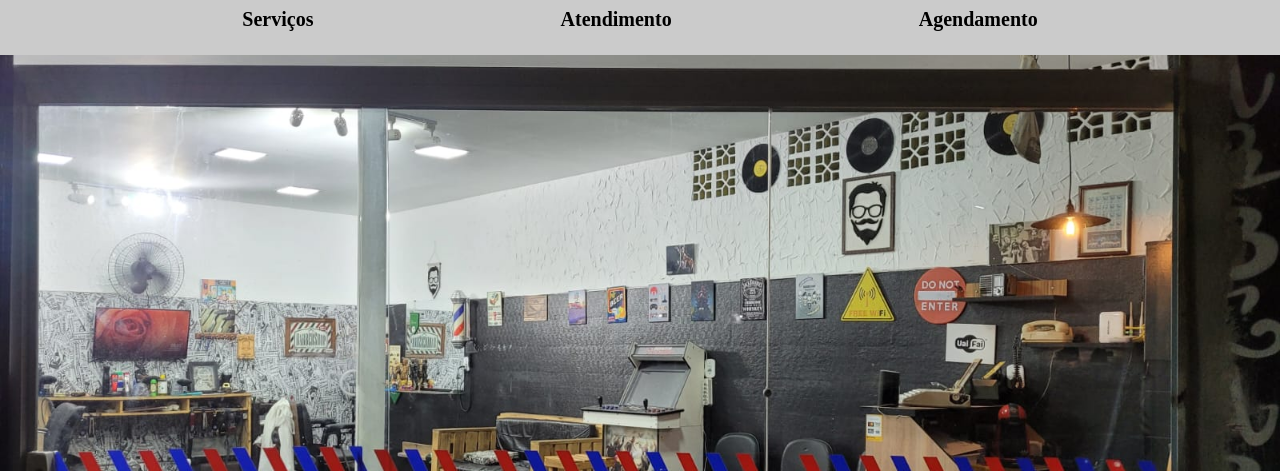
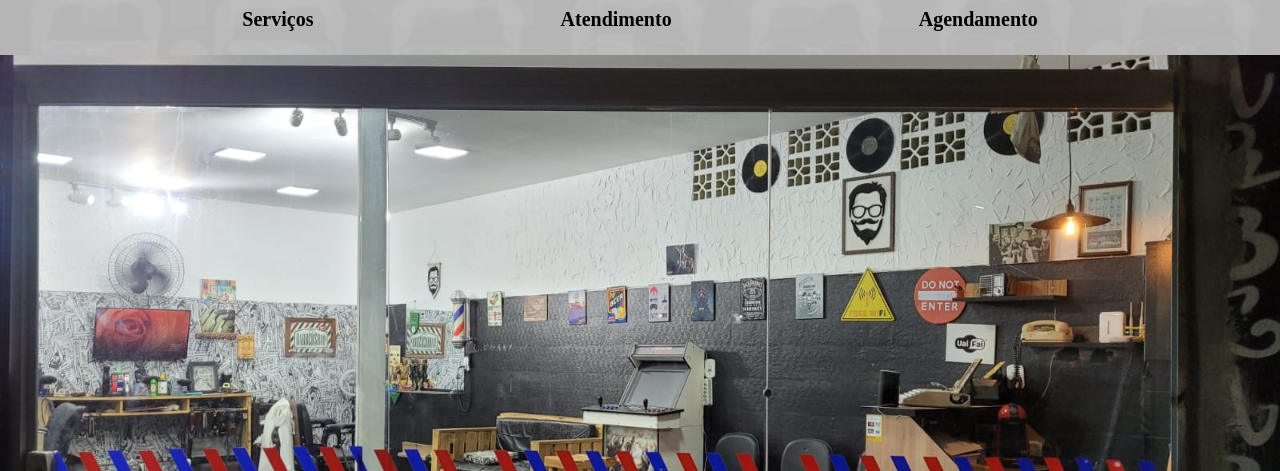
Before and after one commit to Rafael-GSousa/Projeto_TiBarbearia, a plain HTML site: page index.html in a window 1280 px wide. Shown: the part 245-716 px from the top of the page. Drawn offline with Linux system fonts and the light colour scheme.

Commit message:
Update style.css

```diff
--- a/assets/css/style.css
+++ b/assets/css/style.css
@@ -15,7 +15,7 @@ html {
 
 body {
   background-color: #595959;
-  background-image: url("./assets/img/fundo.jpg");
+  background-image: url("../img/fundo.jpg");
   background-size: contain;
   background-position: center top;
 }
```
